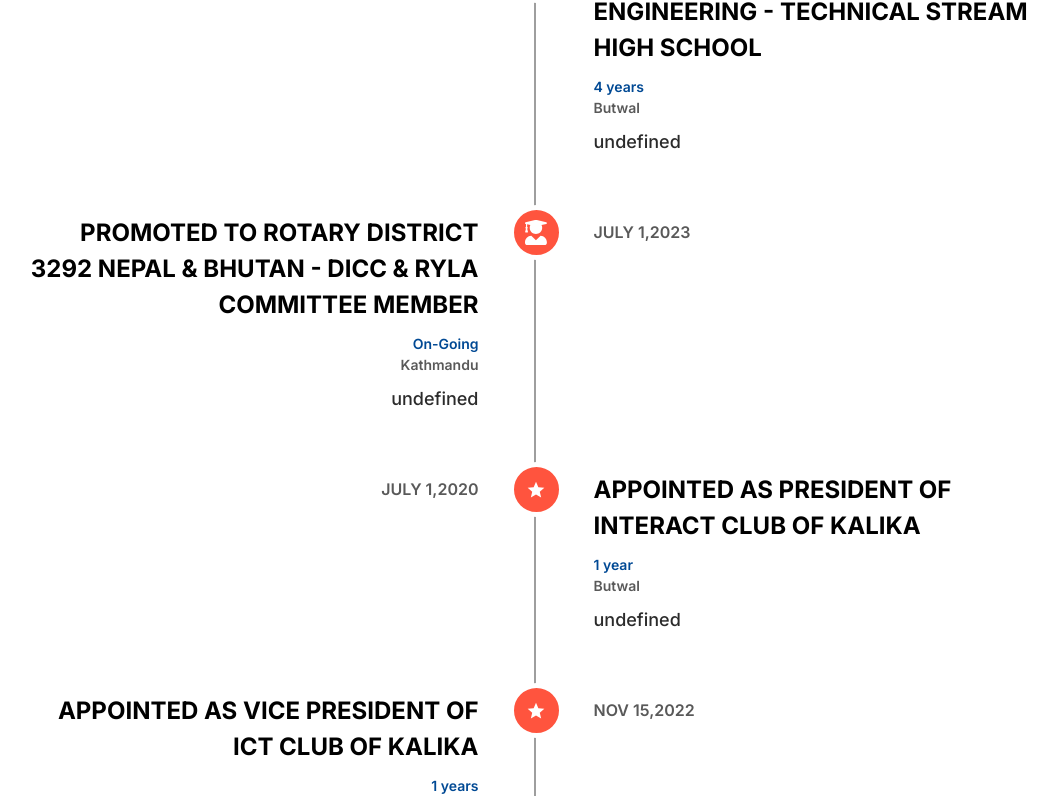
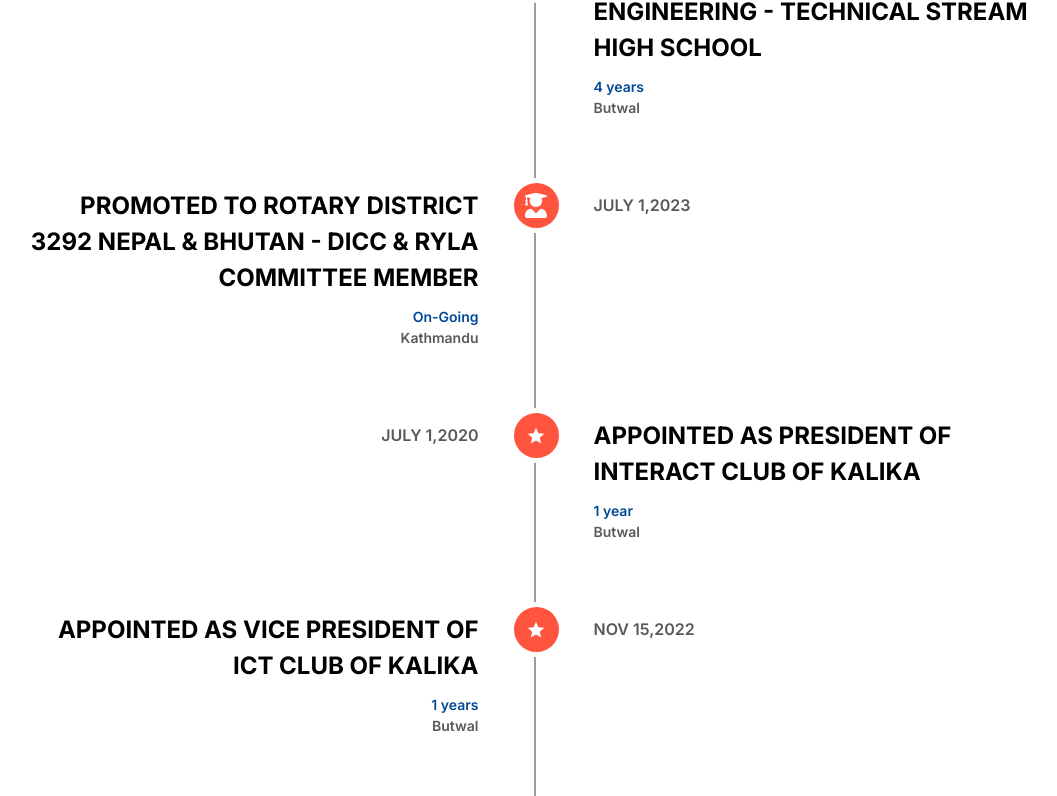
Before and after one commit to pujanpokharelofficial/Portfolio, a SvelteKit app: page / in a window 1280 px wide. Shown: the part 2428-3224 px from the top of the page, without its empty margins (104-1161 px from the left). Built offline with nearby package versions, Linux system fonts and the light colour scheme.

Commit message:
Rendering description in experience section only if provided.

```diff
--- a/src/routes/home/experiences/experience.svelte
+++ b/src/routes/home/experiences/experience.svelte
@@ -36,7 +36,7 @@
 			<div class="location text-black-light">{location}</div>
 		</div>
 		<div class="description mt-small text-sub-title text-black-medium font-medium w-[100%]">
-			{description}
+			{description || ''}
 		</div>
 	</div>
 </div>
```
